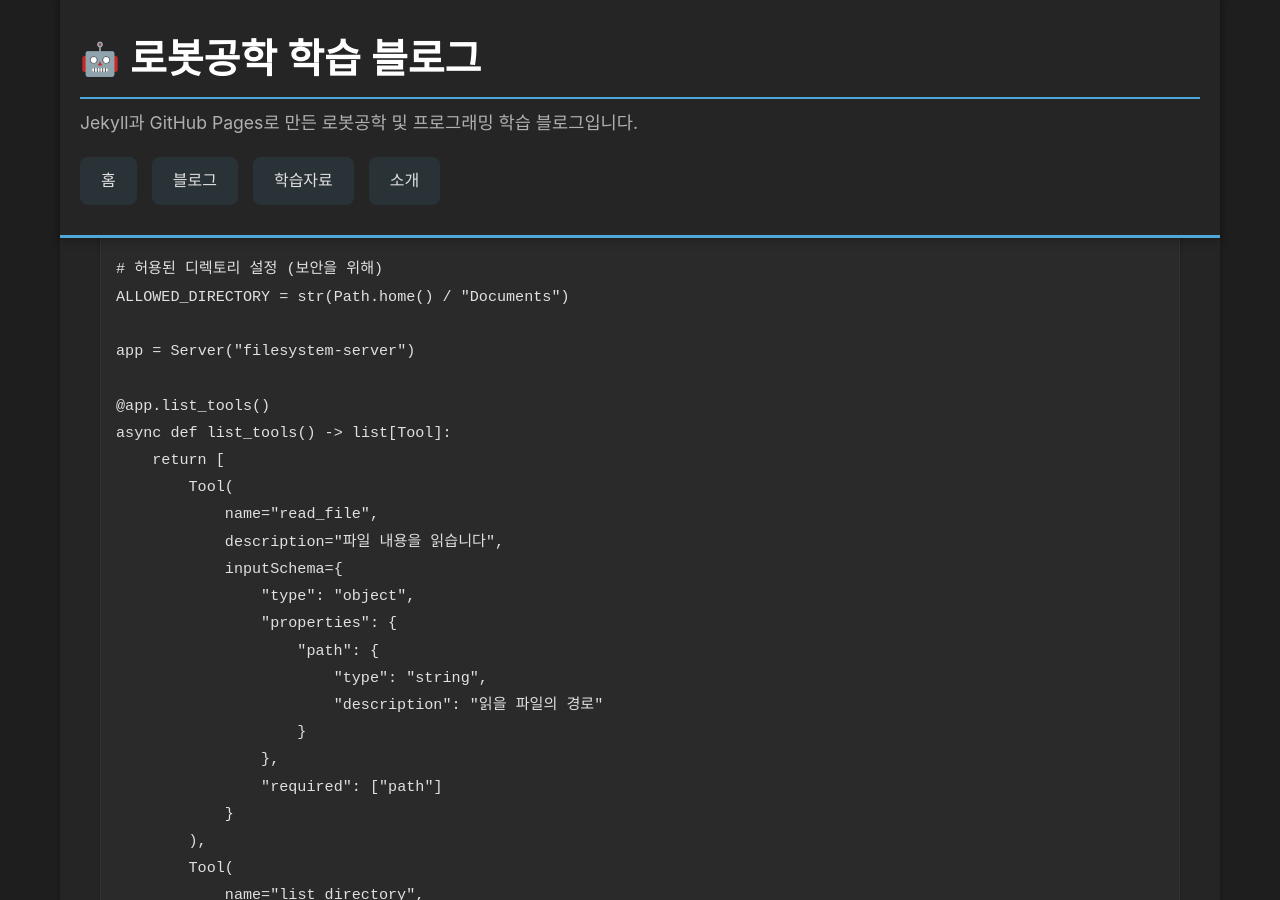
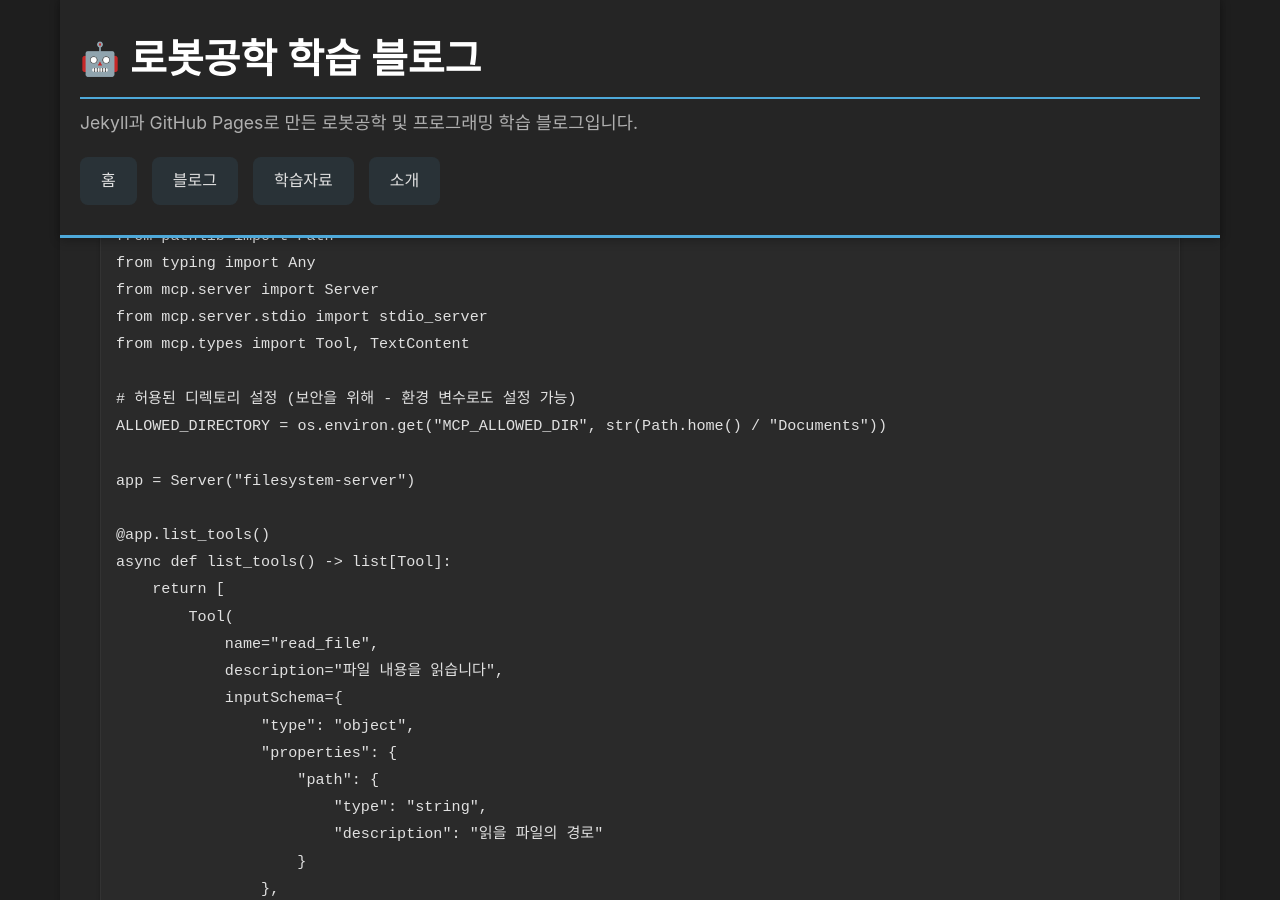
Before and after one commit to dkswndud1992/dkswndud1992.github.io, a Jekyll site: the page built from _posts/2025-10-28-mcp-claude-desktop-integration.md, in a window 1280 px wide and 900 px high, scrolled down 9978 px. Built offline with Jekyll 4.4.1, drawn with Linux system fonts in a browser that asks for light colours; comment, search, counter and statistics services are not loaded; some of the changed text lies outside the part shown.

Commit message:
Address code review feedback - improve blog post clarity
Co-authored-by: dkswndud1992 <38453502+dkswndud1992@users.noreply.github.com>

````diff
--- a/_posts/2025-10-28-mcp-claude-desktop-integration.md
+++ b/_posts/2025-10-28-mcp-claude-desktop-integration.md
@@ -38,9 +38,14 @@ brew install --cask claude
 
 Claude Desktop은 MCP 서버 설정을 JSON 파일로 관리합니다:
 
-**macOS/Linux:**
+**macOS:**
 ```bash
 ~/Library/Application Support/Claude/claude_desktop_config.json
+```
+
+**Linux:**
+```bash
+~/.config/claude/claude_desktop_config.json
 ```
 
 **Windows:**
@@ -349,8 +354,8 @@ from mcp.server import Server
 from mcp.server.stdio import stdio_server
 from mcp.types import Tool, TextContent
 
-# 허용된 디렉토리 설정 (보안을 위해)
-ALLOWED_DIRECTORY = str(Path.home() / "Documents")
+# 허용된 디렉토리 설정 (보안을 위해 - 환경 변수로도 설정 가능)
+ALLOWED_DIRECTORY = os.environ.get("MCP_ALLOWED_DIR", str(Path.home() / "Documents"))
 
 app = Server("filesystem-server")
 
@@ -694,7 +701,7 @@ function validateInput(input: unknown): asserts input is ValidInput {
 // 환경 변수에서 API 키 읽기
 const API_KEY = process.env.API_KEY;
 if (!API_KEY) {
-  throw new Error('API_KEY environment variable is required');
+  throw new Error('API_KEY 환경 변수가 필요합니다');
 }
 ```
 
````
Also changed, not shown: other parts of _posts/2025-10-28-mcp-claude-desktop-integration.md (+3 -1 lines).
